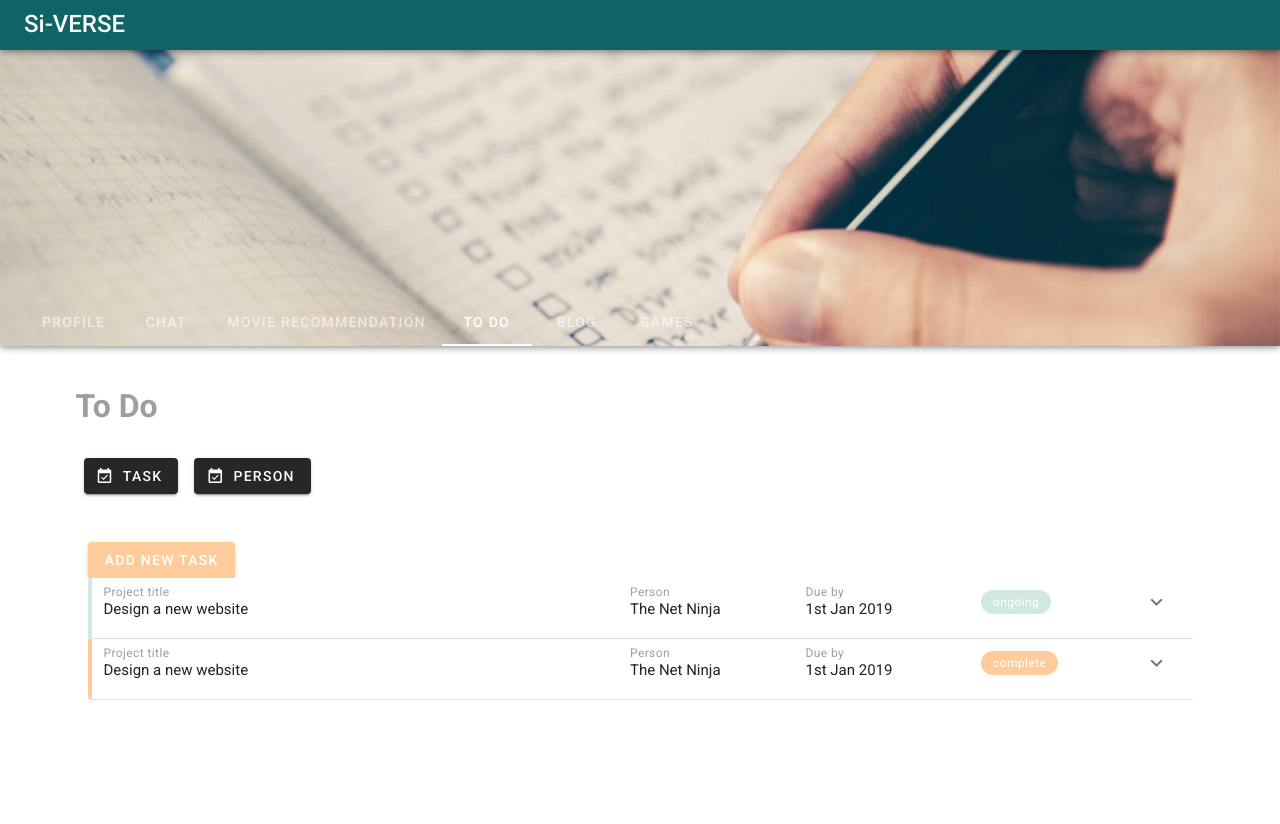
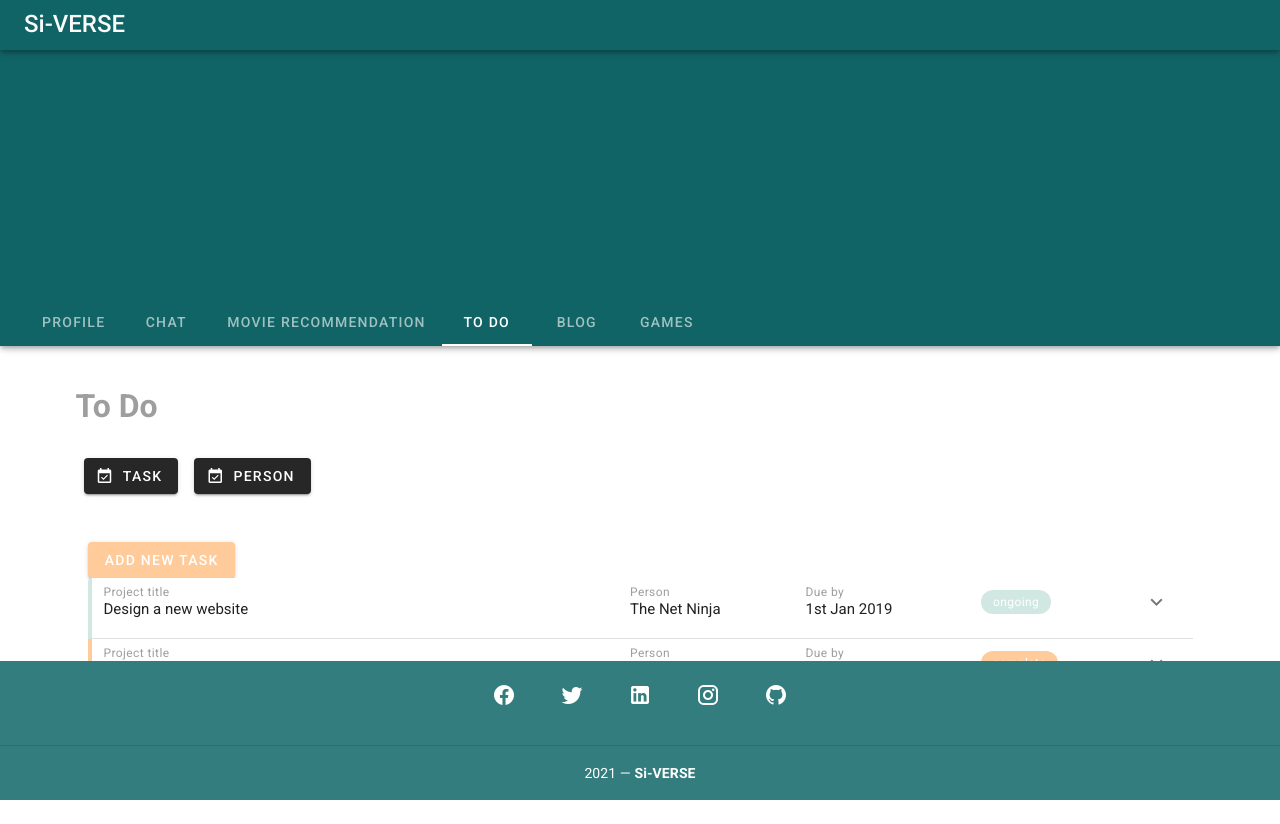
Before and after one commit to shanmukhams/my-app, a Vue app: page /todo in a window 1280 px wide. After the commit the page ends 800 px from the top, so only its background shows below. Built offline with nearby package versions, Linux system fonts and the light colour scheme.

Commit message:
6th days

```diff
--- a/src/App.vue
+++ b/src/App.vue
@@ -10,11 +10,13 @@
 
 
 
-      <v-container style="height: 800px;" >
+      <v-container  >
         <v-content class="mx-4 mb-4">
           <router-view></router-view>
         </v-content>
       </v-container>
+
+      <Footer/>
 
 
   </v-app>
@@ -23,11 +25,13 @@
 
 <script>
 import Header from './components/Header.vue'
+import Footer from './components/Footer.vue'
 
 export default {
   name: 'App',
   components: {
-    Header
+    Header,
+    Footer
   },
   data() {
     return {
--- /dev/null
+++ b/src/components/Footer.vue
@@ -0,0 +1,69 @@
+<template>
+    <v-footer
+
+    padless
+     absolute
+  >
+    <v-card
+      flat
+      tile
+      width="100%"
+      class="primary lighten-1 white--text text-center"
+    >
+      <v-card-text>
+        <v-btn
+          v-for="i in icons"
+          :key="i.url"
+          class="mx-4 white--text"
+          icon
+          target="_blank"
+          :href="i.url"
+        >
+          <v-icon size="24px">
+            {{ i.icon }}
+          </v-icon>
+        </v-btn>
+      </v-card-text>
+
+      <v-card-text class="white--text pt-0">
+
+      </v-card-text>
+
+      <v-divider></v-divider>
+
+      <v-card-text class="white--text">
+        {{ new Date().getFullYear() }} — <strong>Si-VERSE</strong>
+      </v-card-text>
+    </v-card>
+  </v-footer>
+</template>
+
+<script>
+  export default {
+    name: 'Header',
+      data: () => ({
+      icons: [
+        {url:'https://www.facebook.com/shaangowda1', icon:'mdi-facebook'},
+        {url:'https://twitter.com/shanmukhams', icon:'mdi-twitter'},
+        {url:'https://www.linkedin.com/in/shanmukha-m-s/', icon:'mdi-linkedin'},
+        {url:'https://www.instagram.com/shaan_gowda_ms/', icon:'mdi-instagram'},
+        {url:'https://github.com/shanmukhams', icon:'mdi-github'},
+      ],
+    }),
+    computed: {
+      localAttrs () {
+        const attrs = {}
+
+          attrs.absolute = true
+
+        return attrs
+      },
+    },
+  }
+
+</script>
+
+<style>
+
+
+</style>
--- a/src/components/Header.vue
+++ b/src/components/Header.vue
@@ -8,28 +8,36 @@
       :src="`${this.$route.path}.jpg`"
       fade-img-on-scroll
       height="250"
-
+      prominent
       app
 
     >
       <template v-slot:img="{ props }">
         <v-img
           v-bind="props"
+
         ></v-img>
       </template>
 
       <v-toolbar class="primary"  height="50px">
         <v-toolbar-title class="mx-6 pb-2 accent--text font-weight-medium">Si-VERSE</v-toolbar-title>
+        <br/>
 
-        </v-toolbar>
 
-        <br/><br/><br/><br/>
+
+
+
+
+
+      </v-toolbar>
+
 
 
 
 
 
       <template v-slot:extension >
+
         <v-tabs align-with-title >
           <v-tab router to="/profile" >Profile</v-tab>
           <v-tab router to="/chat" >Chat</v-tab>
--- a/src/views/Home.vue
+++ b/src/views/Home.vue
@@ -25,10 +25,28 @@
                 <v-layout row wrap class="mt-15" align="center">
                   <v-flex xs12 md8 >
                     <br/>
-                    <br/>
                     <h3 class="font-22 capitalize ">Hallo!</h3>
                     <p class="font-16 line-height-28">{{profileData.about}}</p>
-                    <v-btn class="ma-2" dark><v-icon dark left>mdi-download</v-icon>Download CV</v-btn>
+
+                    <v-card-title class="justify-center">
+                      <v-btn
+                        v-for="i in profileData.contacts"
+                        :key="i.icon"
+                        class="mx-6 grey--text"
+                        icon
+                        target="_blank"
+                        :href="i.url"
+
+                      >
+                        <v-icon size="24px">
+                          {{ i.icon }}
+                        </v-icon>
+                        {{i.number}}
+                      </v-btn>
+                    </v-card-title>
+
+                    <v-btn class="ma-2" dark target="_blank"
+                        :href="profileData.cv"><v-icon dark left>mdi-download</v-icon>Download CV</v-btn>
 
                   </v-flex>
                   <v-flex xs12 md4>
@@ -509,11 +527,29 @@
                   </v-flex>
                 </v-layout>
                 <v-layout row wrap class="mt-15" align="center">
-                        <v-flex xs12 md6 >
-                           <div v-for="(skill, index) in profileData.activities" :key="index">
+                        <v-flex xs12 md12 >
 
-                                <div class="mb-4">{{skill.name}}</div>
-                          </div>
+                           <v-list dense>
+
+                                  <v-list-item-group
+                                    v-model="selectedItem"
+                                    color="primary"
+                                  >
+                                    <v-list-item
+                                      v-for="i in profileData.activities"
+                                      :key="i"
+                                    >
+                                      <v-list-item-icon>
+                                        <v-icon small>mdi-chevron-right</v-icon>
+                                      </v-list-item-icon>
+                                      <v-list-item-content>
+                                        {{i.name}}
+
+
+                                      </v-list-item-content>
+                                    </v-list-item>
+                                  </v-list-item-group>
+                                </v-list>
                         </v-flex>
 
                 </v-layout>
@@ -525,8 +561,9 @@
       </v-card>
 
     </v-container>
+   <br/><br/><br/><br/><br/>
+  </div>
 
-  </div>
 
 
 </template>
```
Also changed, not shown: public/profile.jpg.
